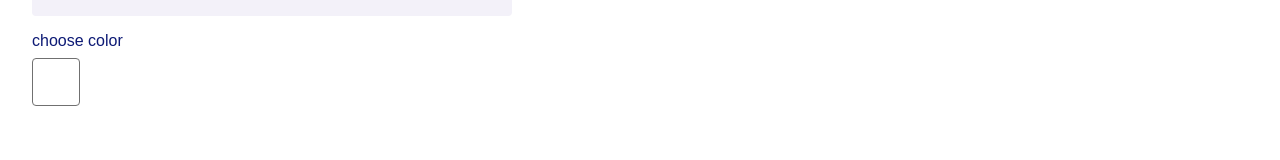
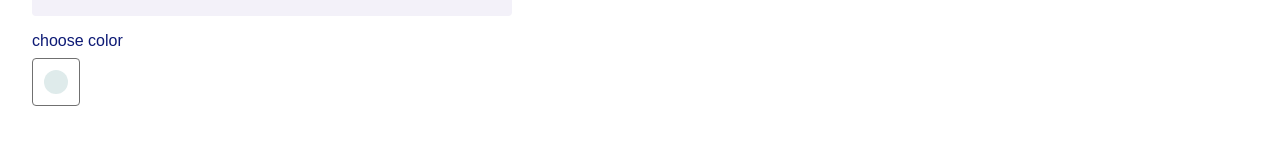
Before and after one commit to jujuzitroni/plants-need-water, a React (Vite) app: page /create-habit in a window 1280 px wide. Shown: the part 359-519 px from the top of the page. Built offline with nearby package versions, Linux system fonts and the light colour scheme.

Commit message:
🐛 add missing ColorSelector prop

```diff
--- a/src/app/pages/CreateHabit/CreateHabit.tsx
+++ b/src/app/pages/CreateHabit/CreateHabit.tsx
@@ -27,7 +27,6 @@ function CreateHabit({ setHabitList }: CreateHabitProps): JSX.Element {
   const [color, selectColor] = useState(colors[0]);
   const [name, setName] = useState('');
 
-
   function handleSubmit(event: React.FormEvent<HTMLFormElement>) {
     event.preventDefault();
     const habit = addHabit(name, color);
@@ -43,7 +42,7 @@ function CreateHabit({ setHabitList }: CreateHabitProps): JSX.Element {
       <form className={styles.createPage__form} onSubmit={handleSubmit}>
         <div className={styles.createPage__inputs}>
           <HabitInput onNameChange={setName} />
-          <ColorSelector onSelectColor={selectColor} />
+          <ColorSelector selectedColor={color} onSelectColor={selectColor} />
         </div>
         <Button variant="submit">
           <p>add new habit</p>
```
